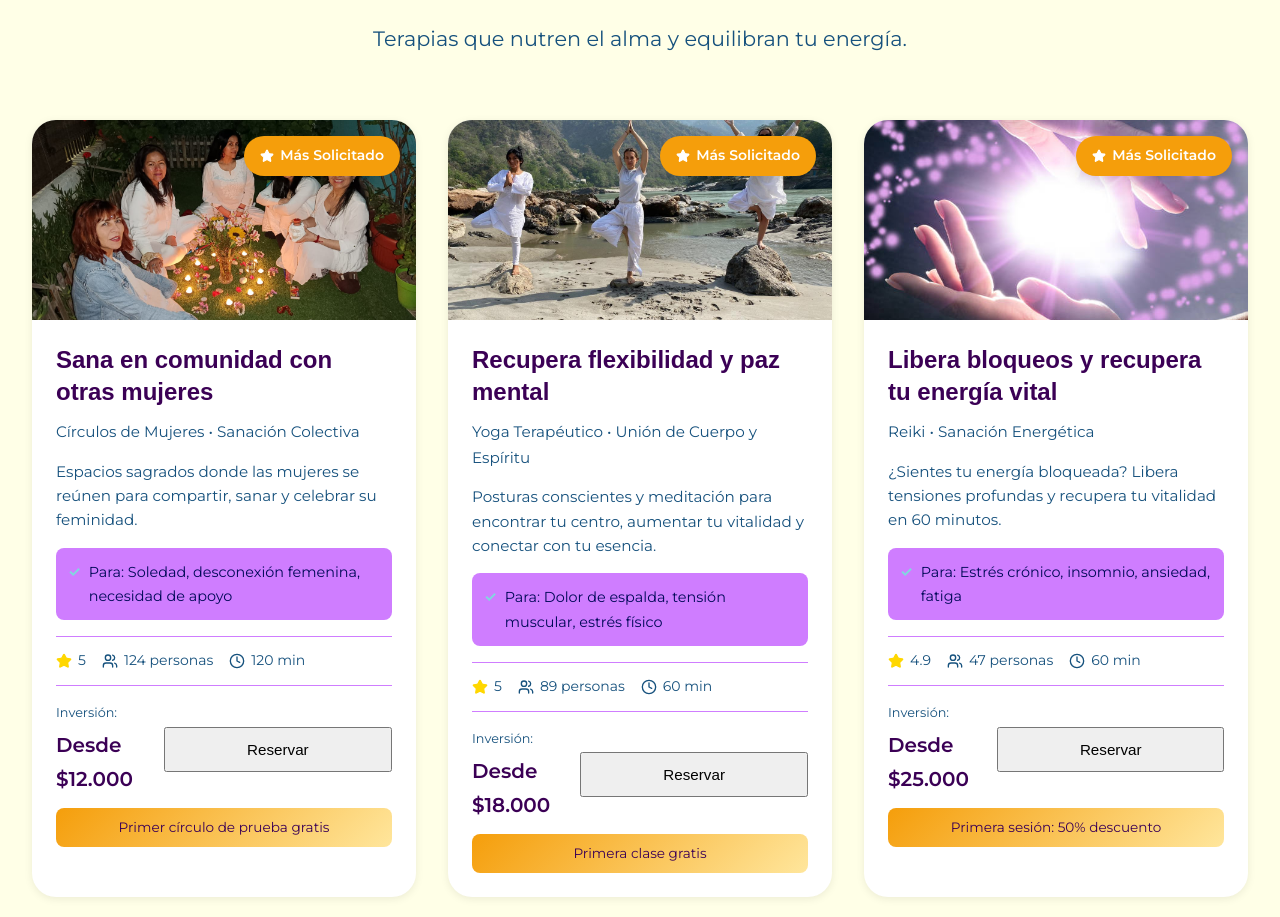
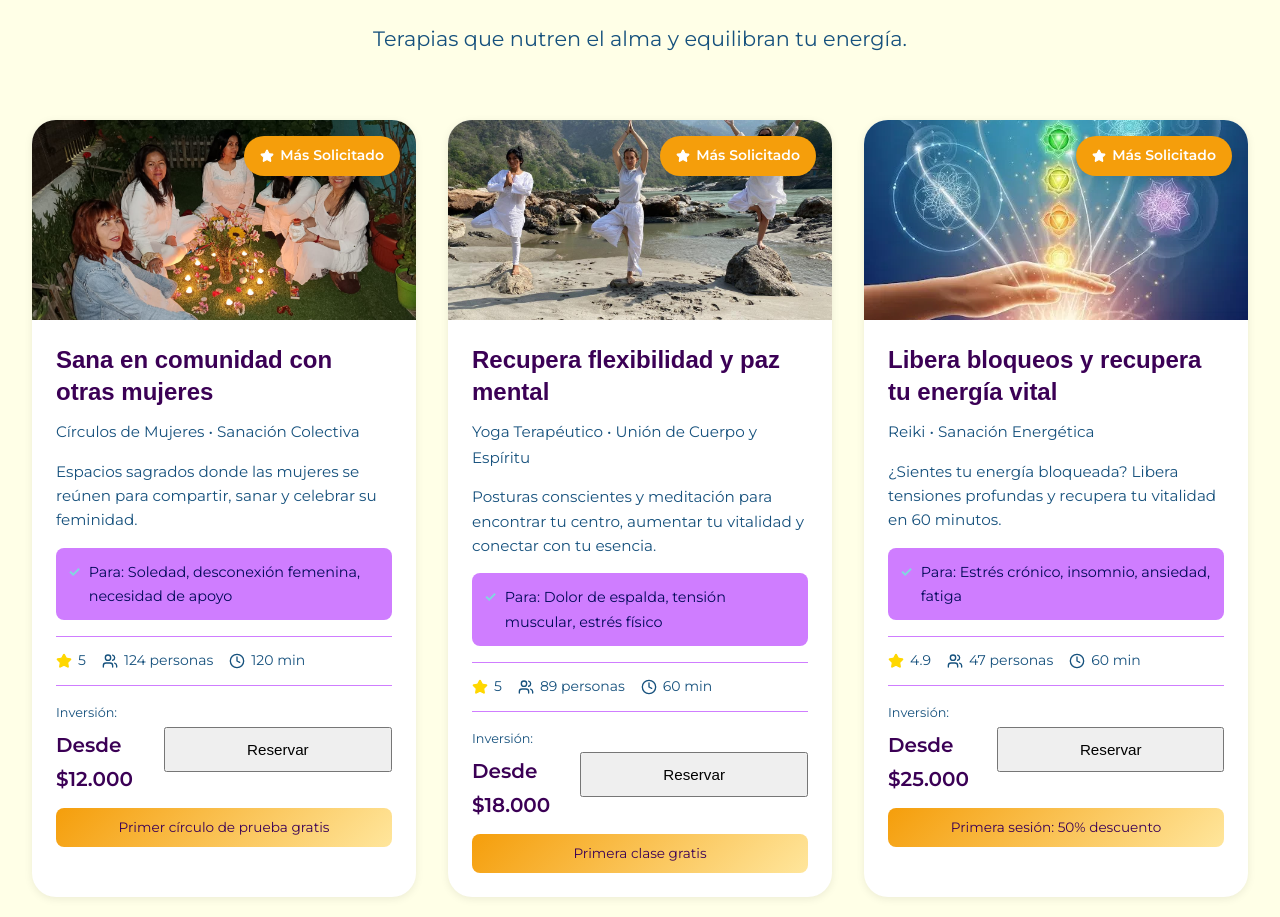
Before and after one commit to AiriAura/krisstinaterapias, a Next.js app: page / in a window 1280 px wide. Shown: the part 1404-2321 px from the top of the page. Built offline with nearby package versions, Linux system fonts and the light colour scheme; a web font is replaced by a local one.

Commit message:
reiki foto

```diff
--- a/src/app/data/terapias.js
+++ b/src/app/data/terapias.js
@@ -10,7 +10,7 @@ export const TERAPIAS_DATA = [
     duracion: '60 min',
     precio: 'Desde $25.000',
     precioNumerico: 25000,
-    imagen: '/reiki.jpg',
+    imagen: '/reiki.webp',
     alt: 'Manos aplicando terapia Reiki, simbolizando sanación energética.',
     popular: true,
     testimonios: 47,
```
Also changed, not shown: public/reiki.jpg (deleted), public/reiki.webp (added).
